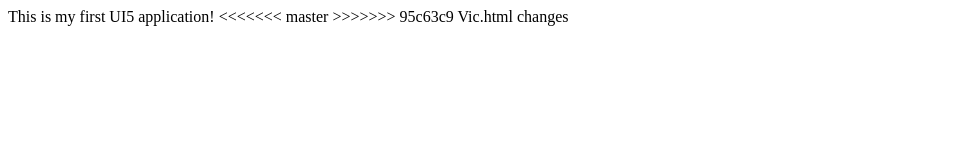
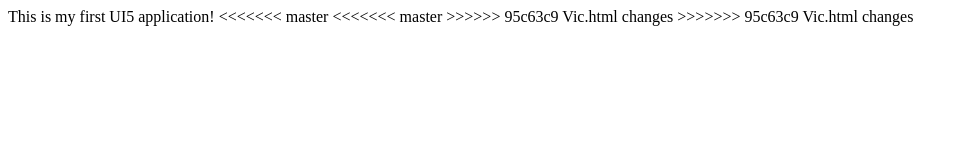
Before and after one commit to 542859767/myfioriproject, a plain HTML site: page vic.html in a window 1280 px wide. Shown: the whole page, without its empty margins (0-968 px from the left). Drawn offline with Linux system fonts and the light colour scheme.

Commit message:
Last commeti to before remote push

```diff
--- a/vic.html
+++ b/vic.html
@@ -5,8 +5,11 @@
 	<body>
 		This is my first UI5 application!
 <<<<<<< master
+<<<<<<< master
 	</bod
 =======
+=======
+>>>>>>> 95c63c9 Vic.html changes
 	</body>
 >>>>>>> 95c63c9 Vic.html changes
 </html>
```
